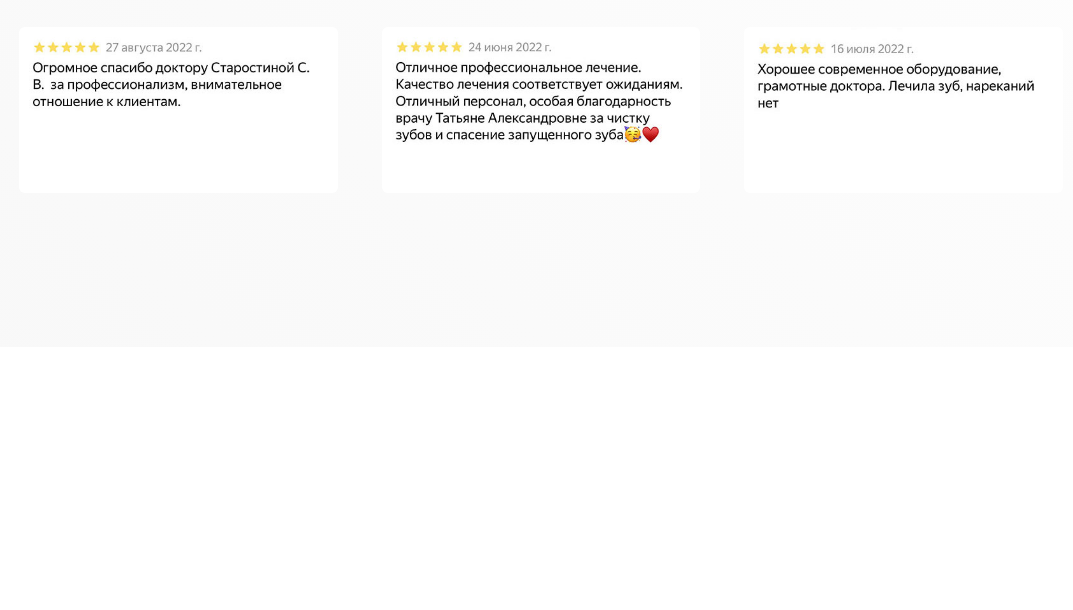
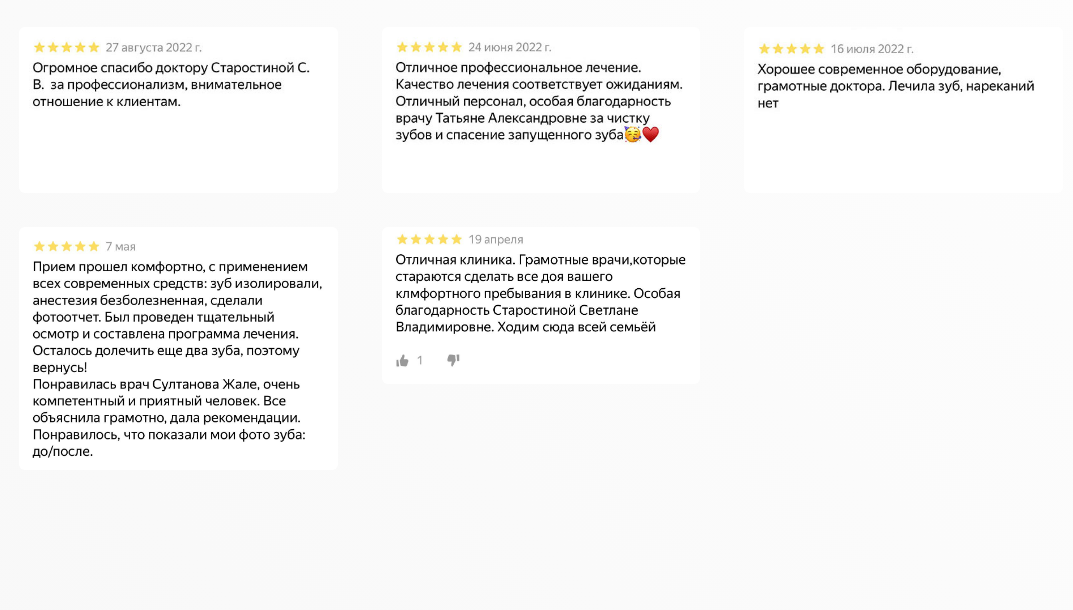
Before and after one commit to andrey-kudinov/paravina-bluriver, a plain HTML site: page index.html in a window 1280 px wide. Shown: the part 8787-9397 px from the top of the page, without its empty margins (99-1172 px from the left). Drawn offline with nearby package versions, Linux system fonts and the light colour scheme.

Commit message:
add_comments

```diff
--- a/index.html
+++ b/index.html
@@ -1457,6 +1457,12 @@
             <li class="margin-bottom-3 col-4-12 box-88">
               <img src="assets/img/ot08.jpg" class="rounded" alt="Image"/>
             </li>
+            <li class="margin-bottom-3 col-4-12 box-88">
+              <img src="assets/img/паравина-отзыв2.jpg" class="rounded" alt="Image"/>
+            </li>
+            <li class="margin-bottom-3 col-4-12 box-88">
+              <img src="assets/img/паравина-отзыв.jpg" class="rounded" alt="Image"/>
+            </li>
 
 
               </ul>
```
Also changed, not shown: assets/img/паравина-отзыв.jpg (added), assets/img/паравина-отзыв2.jpg (added).
